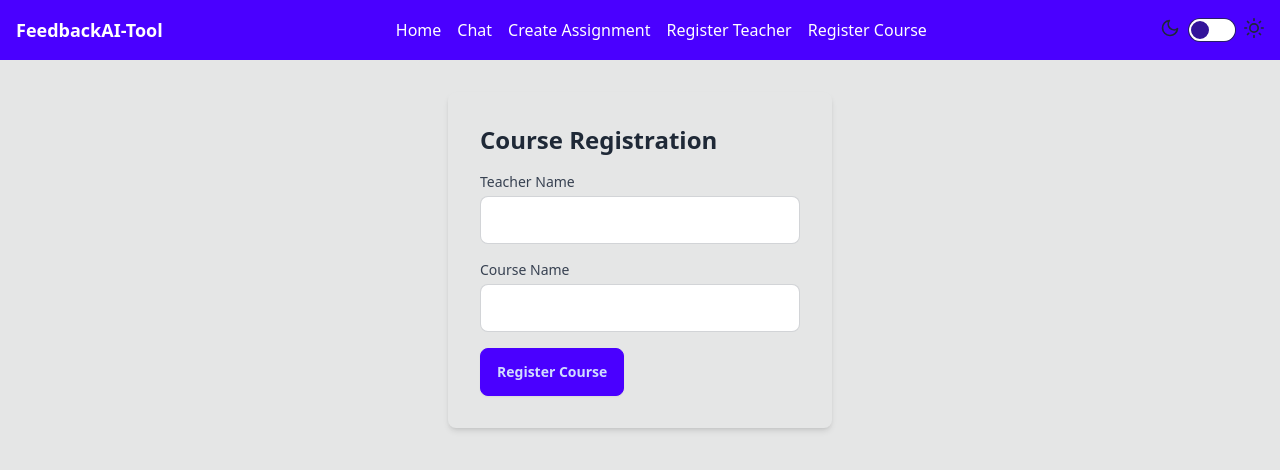
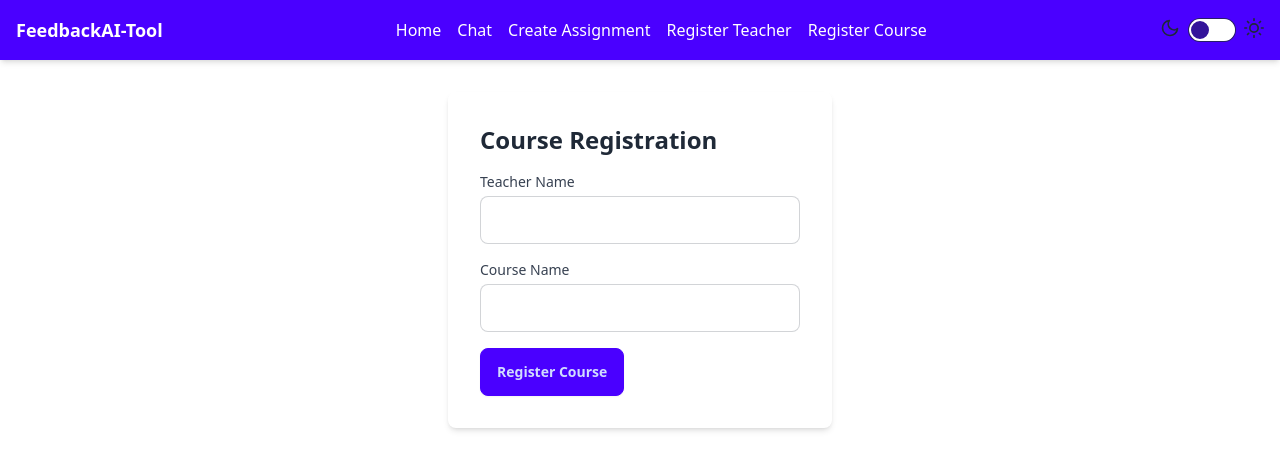
Before and after one commit to afstudeerprojecten/FeedbackAI-Tool, a React (Vite) app: page /FeedbackAI-Tool/registercourse in a window 1280 px wide. Shown: the top 470 px of the page. Built offline with nearby package versions, Linux system fonts and the light colour scheme.

Commit message:
Made coloring of register and course match rest of page

```diff
--- a/src/components/CourseRegistration.tsx
+++ b/src/components/CourseRegistration.tsx
@@ -15,7 +15,7 @@ const CourseRegistration: React.FC = () => {
 
     return (
         <div className="min-h-screen bg-base">
-            <div className="bg-base-300 rounded-lg shadow-md p-8 max-w-md w-full">
+            <div className="bg-base rounded-lg shadow-md p-8 max-w-md w-full">
                 <h1 className="text-2xl font-semibold mb-4">Course Registration</h1>
                 <form onSubmit={handleSubmit}>
                     <div className="mb-4">
--- a/src/components/RegisterTeacherForm.tsx
+++ b/src/components/RegisterTeacherForm.tsx
@@ -2,8 +2,8 @@ import React from 'react';
 
 const RegisterTeacherForm: React.FC = () => {
   return (
-    <div className="min-h-screen bg-base-300 flex items-center justify-center">
-      <div className="bg-base-300 rounded-lg shadow-md p-8 max-w-md w-full">
+    <div className="min-h-screen bg-base flex items-center justify-center">
+      <div className="bg-base rounded-lg shadow-md p-8 max-w-md w-full">
         <form>
           <h2 className="text-2xl font-semibold mb-4">Register Teacher</h2>
           <div className="mb-4">
--- a/src/pages/CourseRegistrationPage.tsx
+++ b/src/pages/CourseRegistrationPage.tsx
@@ -4,8 +4,8 @@ import CourseRegistration from '../components/CourseRegistration';
 
 const CourseRegistrationPage: React.FC = () => {
     return (
-        <div className="min-h-screen bg-base-300 flex items-center justify-center">
-            <div className="bg-base-300 rounded-lg p-8 max-w-md w-full">
+        <div className="min-h-screen bg-base flex items-center justify-center">
+            <div className="bg-base rounded-lg p-8 max-w-md w-full">
                 <CourseRegistration />
             </div>
         </div>
--- a/src/pages/RegisterTeacherPage.tsx
+++ b/src/pages/RegisterTeacherPage.tsx
@@ -4,8 +4,8 @@ import RegisterForm from '../components/RegisterTeacherForm';
 
 const RegisterPage: React.FC = () => {
   return (
-    <div className="min-h-screen bg-base-300 flex items-center justify-center">
-      <div className="bg-base-300 rounded-lg shadow-xl p-8 max-w-md w-full">
+    <div className="min-h-screen bg-base flex items-center justify-center">
+      <div className="bg-base rounded-lg shadow-xl p-8 max-w-md w-full">
         <RegisterForm />
       </div>
     </div>
```
